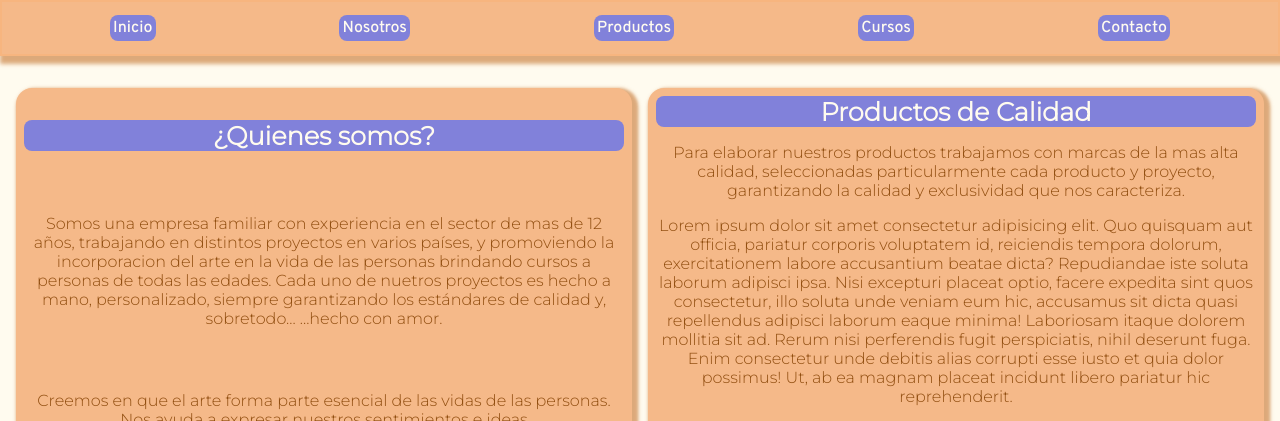
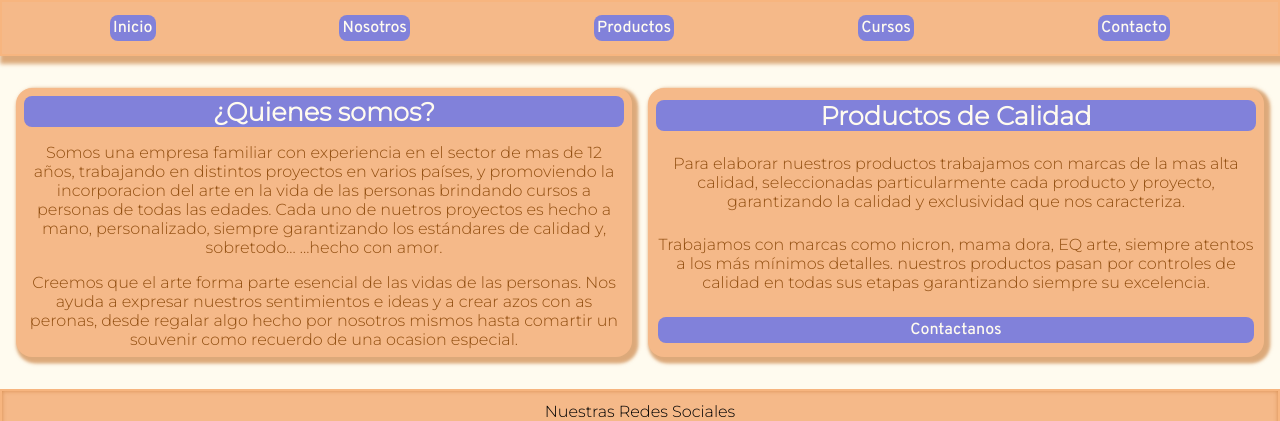
Before and after one commit to yeseniaMotola/creacionesMotolaversion2, a plain HTML site: page sections/nosotros.html in a window 1280 px wide. Shown: the top 421 px of the page. Drawn offline with Linux system fonts and the light colour scheme.

Commit message:
cambiar lorem

```diff
--- a/sections/nosotros.html
+++ b/sections/nosotros.html
@@ -47,8 +47,9 @@
                 ...hecho con amor.
             </p>
             <p>
-                Creemos en que el arte forma parte esencial de las vidas de las personas.
-                Nos ayuda a expresar nuestros sentimientos e ideas
+                Creemos que el arte forma parte esencial de las vidas de las personas.
+                Nos ayuda a expresar nuestros sentimientos e ideas y a crear azos con as peronas, desde regalar algo
+                hecho por nosotros mismos hasta comartir un souvenir como recuerdo de una ocasion especial.
             </p>
         </article>
 
@@ -60,15 +61,9 @@
                 cada producto y proyecto, garantizando la calidad y exclusividad que nos caracteriza.
             </p>
             <p>
-                Lorem ipsum dolor sit amet consectetur adipisicing elit. Quo quisquam aut officia, pariatur corporis
-                voluptatem id, reiciendis tempora dolorum, exercitationem labore accusantium beatae dicta? Repudiandae
-                iste soluta laborum adipisci ipsa.
-                Nisi excepturi placeat optio, facere expedita sint quos consectetur, illo soluta unde veniam eum hic,
-                accusamus sit dicta quasi repellendus adipisci laborum eaque minima! Laboriosam itaque dolorem mollitia
-                sit ad.
-                Rerum nisi perferendis fugit perspiciatis, nihil deserunt fuga. Enim consectetur unde debitis alias
-                corrupti esse iusto et quia dolor possimus! Ut, ab ea magnam placeat incidunt libero pariatur hic
-                reprehenderit.
+                Trabajamos con marcas como nicron, mama dora, EQ arte, siempre atentos a los más mínimos detalles.
+                nuestros productos pasan por controles de calidad en todas sus etapas garantizando siempre su
+                excelencia.
             </p>
 
             <a class="botonLink" href="./contacto.html#formulario">Contactanos</a>
```
